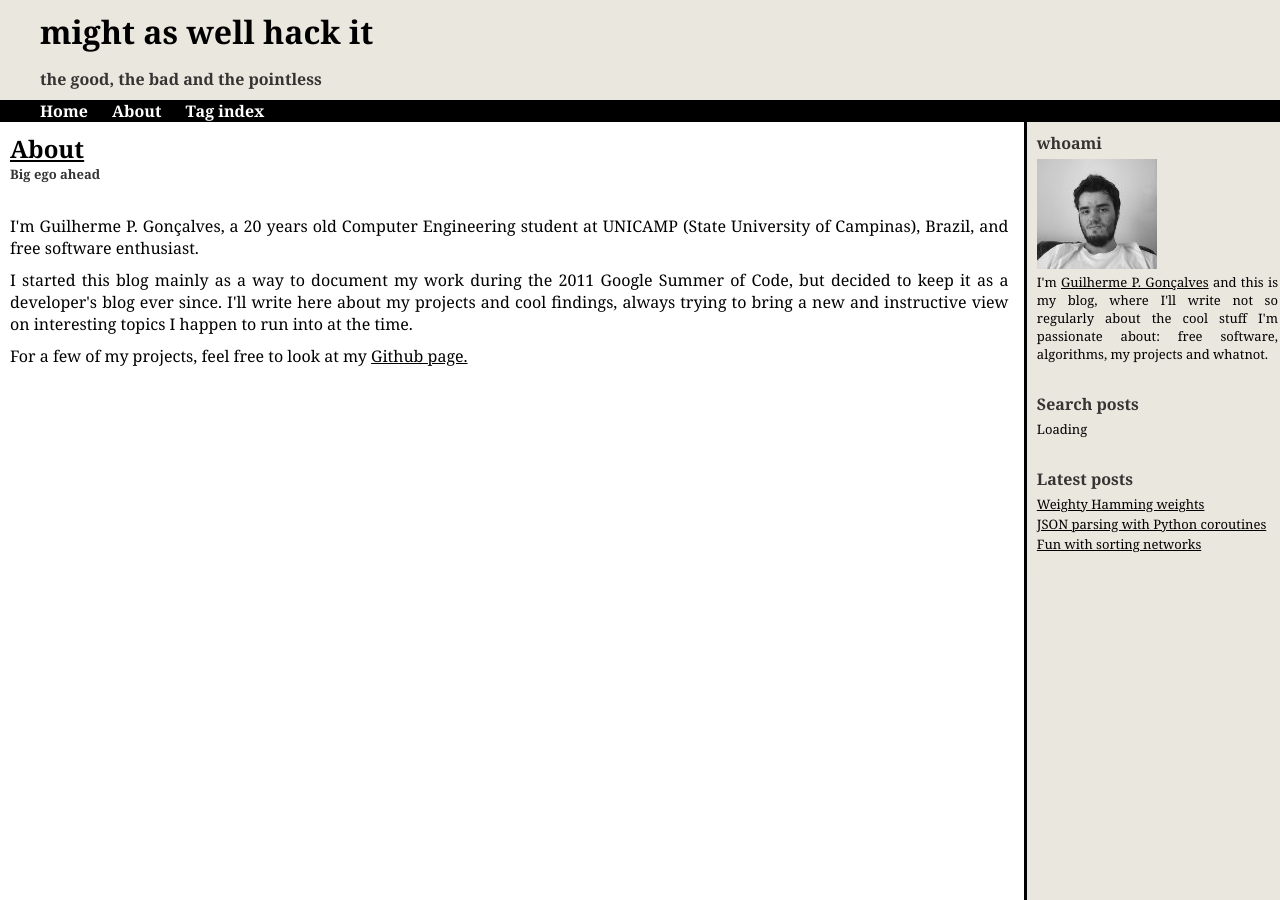
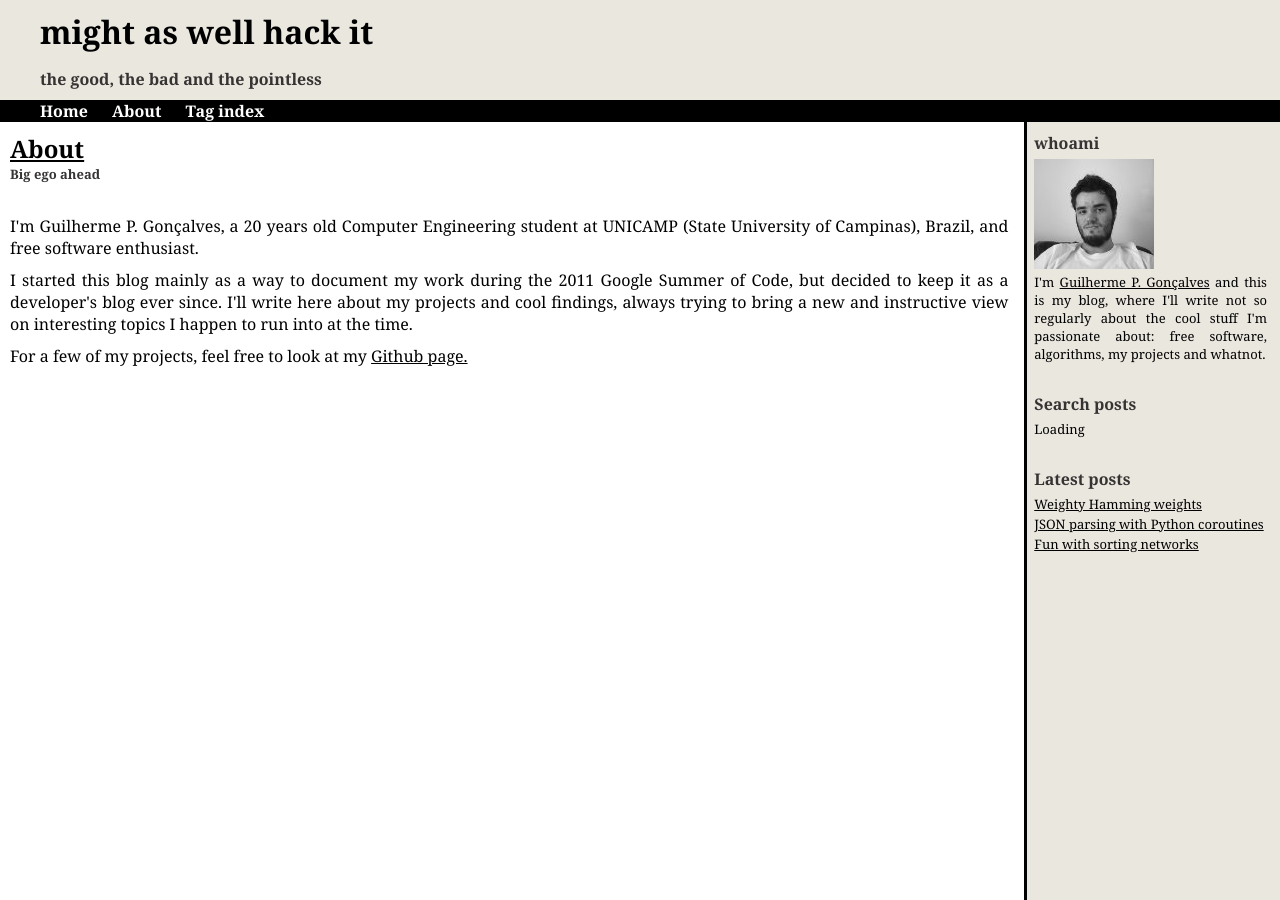
Before and after one commit to eggpi/eggpi.github.com, a Jekyll site: the page built from about.html, in a window 1280 px wide. Built offline with Jekyll 4.4.1, drawn with Linux system fonts in a browser that asks for light colours; nearby versions of some CDN libraries; comment, search, counter and statistics services are not loaded.

Commit message:
Sidebar tweaks.

```diff
--- a/css/default.css
+++ b/css/default.css
@@ -60,7 +60,7 @@
 
 #sidebar {
     float: right;
-    width: 19%;
+    width: 19.2%;
     padding-top: 10px;
 }
 
@@ -78,7 +78,7 @@
 }
 
 #sidebar p {
-    padding-right: 2px;
+    padding-right: 1em;
 }
 
 #sidebar ol li {
```
